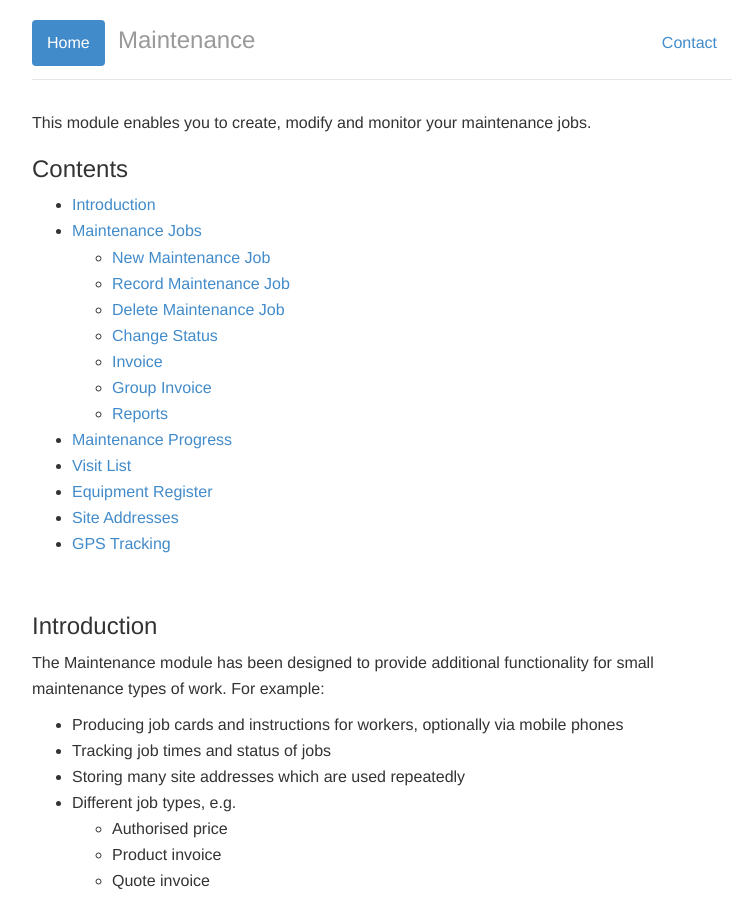
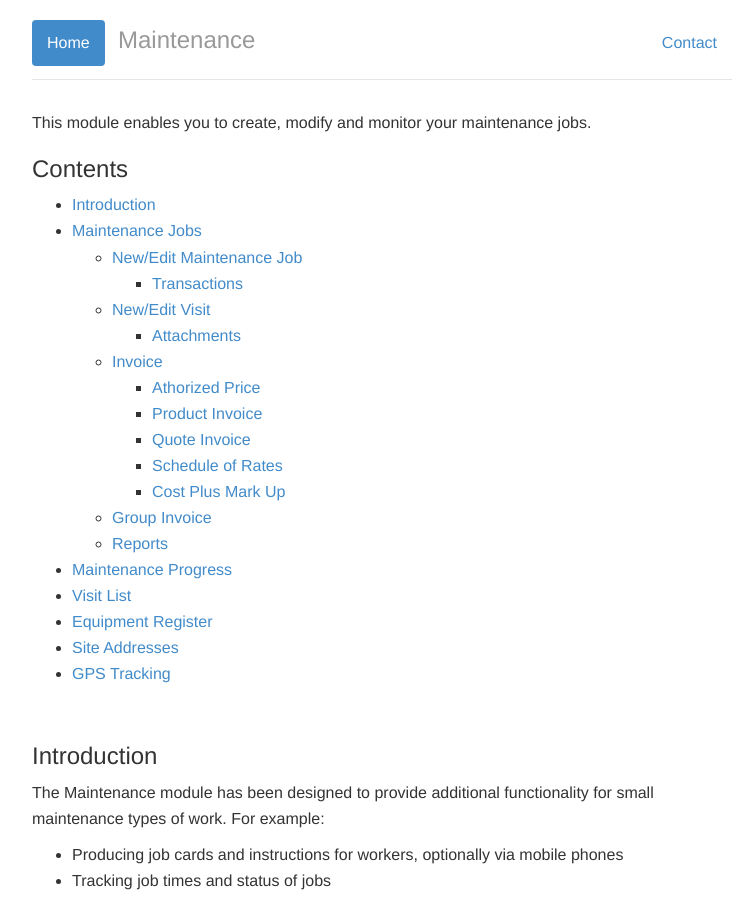
Before and after one commit to JNCSolutions/ConstructionManagerDocs, a Jekyll site: the page built from maintenance.html, in a window 1280 px wide and 900 px high. Shown: the whole window, without its empty margins (258-1006 px from the left). Built offline with Jekyll 4.4.1, drawn with Linux system fonts in a browser that asks for light colours.

Commit message:
Update maintenance.html

```diff
--- a/maintenance.html
+++ b/maintenance.html
@@ -10,12 +10,23 @@ title: Maintenance
       <li><a href="#introduction">Introduction</a></li>
       <li><a href="#maintenance-jobs">Maintenance Jobs</a></li>
       <ul>
-        <li><a href="#new-mjob">New Maintenance Job</a></li>
-        <li><a href="#record-mjob">Record Maintenance Job</a></li>
-        <li><a href="#delete-mjob">Delete Maintenance Job</a></li>
-        <li><a href="#change-status">Change Status</a></li>
+        <li><a href="#new-mjob">New/Edit Maintenance Job</a></li>
+        <ul>
+          <li><a href="#transactions">Transactions</a></li>
+        </ul>
+        <li><a href="#new-visit">New/Edit Visit</a></li>
+        <ul>
+          <li><a href="#attachments">Attachments</a></li>
+        </ul>
         <li><a href="#invoice">Invoice</a></li>
-        <li><a href="#invoice">Group Invoice</a></li>
+        <ul>
+          <li><a href="#athorized-price">Athorized Price</a></li>
+          <li><a href="#product-invoice">Product Invoice</a></li>
+          <li><a href="#quote-invoice">Quote Invoice</a></li>
+          <li><a href="#schedule-of-rates">Schedule of Rates</a></li>
+          <li><a href="#cost-plus-mark-up">Cost Plus Mark Up</a></li>
+        </ul>
+        <li><a href="#group-invoice">Group Invoice</a></li>
         <li><a href="#reports">Reports</a></li>
       </ul>
       <li><a href="#maintenance-progress">Maintenance Progress</a></li>
```
